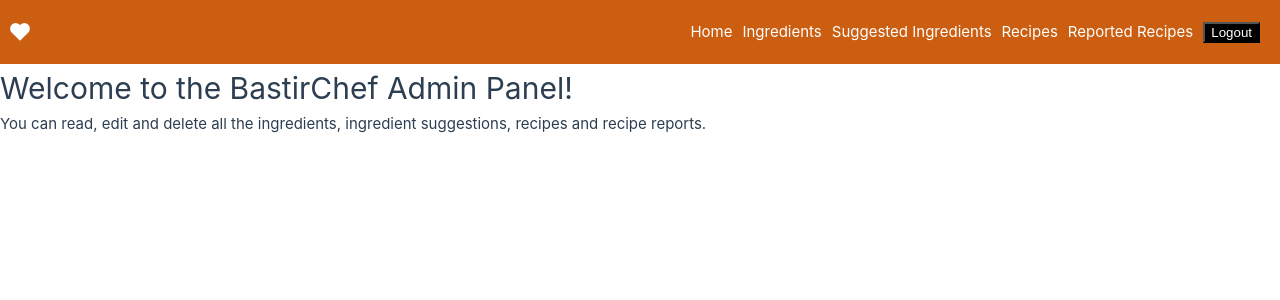
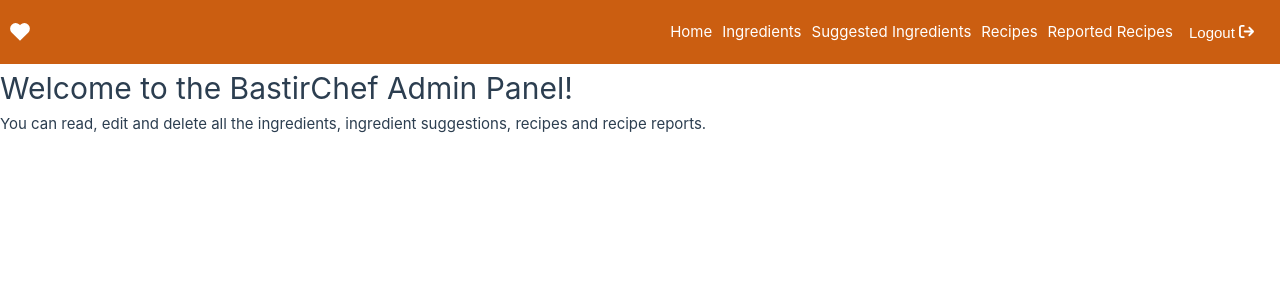
Before and after one commit to BastirChefs/web, a Vue app: page / in a window 1280 px wide. Shown: the top 300 px of the page. Built offline with nearby package versions, Linux system fonts and the light colour scheme; no server answers; sample sign-in values are in the browser's storage; what vuefire would draw is missing.

Commit message:
add font awesome icons and register sign out icon

```diff
--- a/package.json
+++ b/package.json
@@ -10,6 +10,11 @@
     "format": "prettier --write src/"
   },
   "dependencies": {
+    "@fortawesome/fontawesome-svg-core": "^6.5.1",
+    "@fortawesome/free-brands-svg-icons": "^6.5.1",
+    "@fortawesome/free-regular-svg-icons": "^6.5.1",
+    "@fortawesome/free-solid-svg-icons": "^6.5.1",
+    "@fortawesome/vue-fontawesome": "^3.0.5",
     "firebase": "^10.7.1",
     "pinia": "^2.1.7",
     "vue": "^3.3.4",
--- a/src/components/NavBar.vue
+++ b/src/components/NavBar.vue
@@ -6,7 +6,7 @@
       <RouterLink to="/suggestedIngredients" class="nav-item">Suggested Ingredients</RouterLink>
       <RouterLink to="/recipes" class="nav-item">Recipes</RouterLink>
       <RouterLink to="/reportedRecipes" class="nav-item">Reported Recipes</RouterLink>
-      <button @click="logout" class="nav-item">Logout</button>
+      <button @click="logout" class="nav-item">Logout <IconLogout /> </button>
     </div>
   </nav>
 </template>
@@ -14,6 +14,7 @@
 <script setup>
 import { RouterLink } from 'vue-router'
 import { logout } from '../views/LogoutView.vue'
+import IconLogout from './icons/IconLogout.vue';
 </script>
 
 <style scoped>
@@ -23,6 +24,9 @@
   align-items: center;
 }
 
+.nav-item:hover {
+  text-decoration: underline;
+}
 .nav-item {
   margin-right: 10px;
   color: white;
@@ -31,6 +35,8 @@
 }
 
 button {
-  background-color: black;
+  background-color: transparent;
+  border: none;
+  font-size: inherit;
 }
 </style>
--- /dev/null
+++ b/src/components/icons/IconLogout.vue
@@ -0,0 +1,3 @@
+<template>
+    <font-awesome-icon :icon="['fa', 'sign-out']" />
+</template>
--- a/src/main.js
+++ b/src/main.js
@@ -7,7 +7,15 @@
 import router from './router'
 import { firebaseApp } from '@/firebase'
 import store from './stores/store'
+/* import the fontawesome core */
+import { library } from '@fortawesome/fontawesome-svg-core'
+/* import font awesome icon component */
+import { FontAwesomeIcon } from '@fortawesome/vue-fontawesome'
+/* import specific icons */
+import { faSignOut } from '@fortawesome/free-solid-svg-icons'
 
+/* add icons to the library */
+library.add(faSignOut)
 const app = createApp(App)
 
 app.use(store);
@@ -17,5 +25,6 @@
   modules: [VueFireAuth, VueFireFirestoreOptionsAPI]
 })
 app.use(router)
+app.component('font-awesome-icon', FontAwesomeIcon)
 
 app.mount('#app')
```
Also changed, not shown: 1 other file (tests, documents, lock files or other folders).
